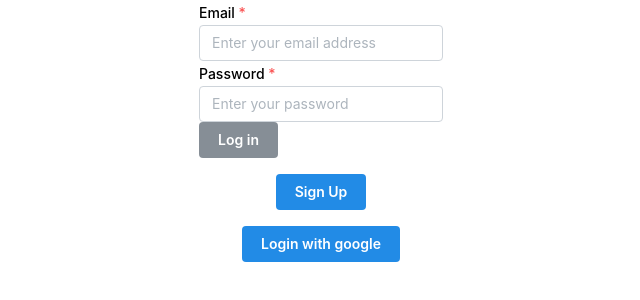
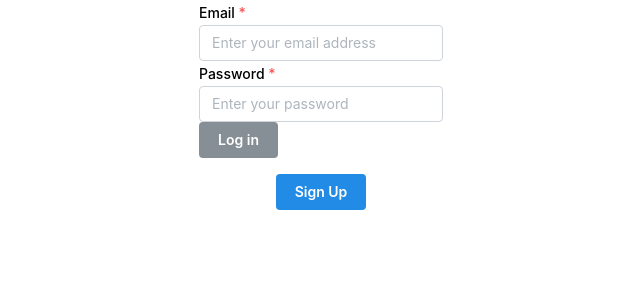
Before and after one commit to Jeco99/form, a Next.js app: page /login in a window 1280 px wide. Shown: the top 300 px of the page, without its empty margins (319-959 px from the left). Built offline with nearby package versions, Linux system fonts and the light colour scheme.

Commit message:
Revert "Oauth"

```diff
--- a/app/login/page.tsx
+++ b/app/login/page.tsx
@@ -1,7 +1,6 @@
 import { Container, Flex, TextInput, Button } from "@mantine/core";
 import { login } from "./action";
 import Link from "next/link";
-import LogInWithGoogle from "../../component/googleauth/loginwithgoogle";
 
 export default function LoginPage() {
   return (
@@ -37,16 +36,11 @@ export default function LoginPage() {
             </Button>
           </Flex>
         </form>
-
         <Link href={"/signup"}>
           <Button variant="filled" color="blue" type="button">
             Sign Up
           </Button>
         </Link>
-
-        <LogInWithGoogle />
-
-
         {/* <button formAction={login}>Log in</button>
           <button formAction={signup}>Sign up</button> */}
       </Flex>
--- a/component/googleauth/loginwithgoogle.tsx
+++ /dev/null
@@ -1,14 +0,0 @@
-"use client";
-import { createClient } from "@/utils/supabase/client";
-import { Button } from "@mantine/core";
-
-export default function LogInWithGoogle() {
-  const googleOauth = async () => {
-    const supabase = createClient();
-    const { data, error } = await supabase.auth.signInWithOAuth({
-      provider: "google",
-    });
-  };
-
-  return <Button onClick={googleOauth}>Login with google</Button>;
-}
```
